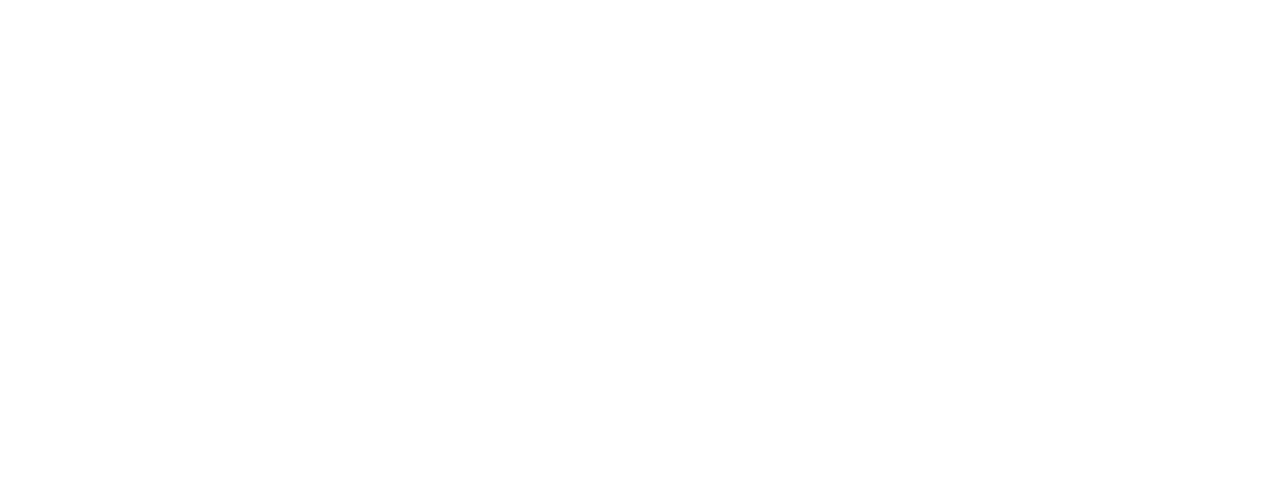
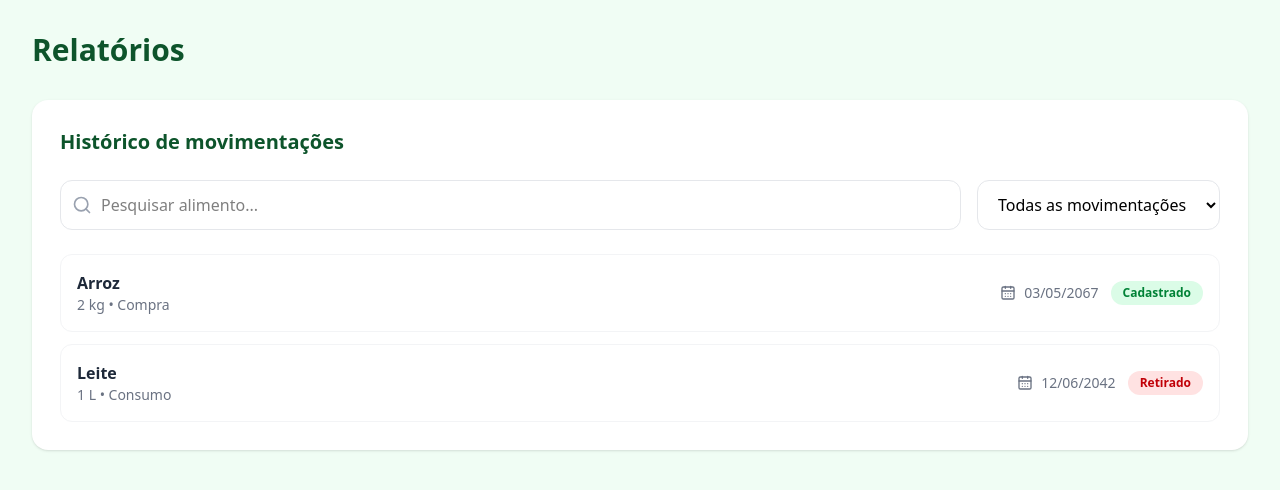
Before and after one commit to Eduardo-Bucci/Geladeira_Inteligente, a Next.js app: page /relatorios in a window 1280 px wide. Shown: the top 490 px of the page. Built offline with nearby package versions, Linux system fonts and the light colour scheme.

Commit message:
parte do historico(falta mysql)

```diff
--- a/app/relatorios/page.tsx
+++ b/app/relatorios/page.tsx
@@ -1,8 +1,182 @@
+"use client"
+
+import { useMemo, useState } from "react"
+import { Search, CalendarDays, } from "lucide-react"
+
+type Movimentacao = {
+  id: number;
+  nome: string;
+  quantidade: number;
+  unidade: string;
+  tipo: "cadastro" | "retirada";
+  motivo: string;
+  data: string;
+};
+
+const teste: Movimentacao[] = [
+  {
+    id: 1,
+    nome: "Arroz",
+    quantidade: 2,
+    unidade: "kg",
+    tipo: "cadastro",
+    motivo: "Compra",
+    data: "05-03-2067",
+  },
+  {
+    id: 2,
+    nome: "Leite",
+    quantidade: 1,
+    unidade: "L",
+    tipo: "retirada",
+    motivo: "Consumo",
+    data: "06-12-2042",
+  },
+];
+
 export default function Relatorios() {
+  const [movimentacoes, setMovimentacoes] =
+    useState<Movimentacao[]>(teste);
+
+  const [pesquisa, setPesquisa] = useState("");
+  const [filtro, setFiltro] = useState("todos");
+
+  const cadastrados = movimentacoes.filter(
+    (item) => item.tipo === "cadastro"
+  ).length;
+
+  const retirados = movimentacoes.filter(
+    (item) => item.tipo === "retirada"
+  ).length;
+
+  const movimentacoesFiltradas = useMemo(() => {
+    return movimentacoes.filter((item) => {
+      const correspondeNome = item.nome
+        .toLowerCase()
+        .includes(pesquisa.toLowerCase());
+
+      const correspondeTipo =
+        filtro === "todos" || item.tipo === filtro;
+
+      return correspondeNome && correspondeTipo;
+    });
+  }, [movimentacoes, pesquisa, filtro]);
+
+  function formatarData(data: string) {
+    return new Date(data).toLocaleString("pt-BR", {
+      day: "2-digit",
+      month: "2-digit",
+      year: "numeric",
+    });
+  }
 
   return (
-    <>
+    <main className="min-h-screen w-full bg-green-50 p-4 md:p-8">
+      <div className="mx-auto max-w-7xl space-y-8">
 
-    </>
+
+        <div>
+          <h1 className="text-3xl font-bold text-green-900">
+            Relatórios
+          </h1>
+        </div>
+
+        {/* parte do historico */}
+        <section className="rounded-2xl bg-white p-5 shadow-sm md:p-7">
+
+          <div className="mb-6 flex items-center gap-3">
+
+            <h2 className="text-xl font-bold text-green-900">
+              Histórico de movimentações
+            </h2>
+          </div>
+
+          {/* os filtros */}
+          <div className="mb-6 flex flex-col gap-4 md:flex-row">
+
+            <div className="relative flex-1">
+              <Search
+                className="absolute left-3 top-1/2 -translate-y-1/2 text-gray-400"
+                size={20}
+              />
+
+              <input
+                type="text"
+                placeholder="Pesquisar alimento..."
+                value={pesquisa}
+                onChange={(e) => setPesquisa(e.target.value)}
+                className="w-full rounded-xl border border-gray-200 py-3 pl-10 pr-4 outline-none focus:border-green-600"
+              />
+            </div>
+
+            <select
+              value={filtro}
+              onChange={(e) => setFiltro(e.target.value)}
+              className="rounded-xl border border-gray-200 bg-white px-4 py-3 outline-none focus:border-green-600"
+            >
+              <option value="todos">Todas as movimentações</option>
+              <option value="cadastro">Cadastrados</option>
+              <option value="retirada">Retirados</option>
+            </select>
+
+          </div>
+
+          {/* parte da lista */}
+          <div className="space-y-3">
+
+            {movimentacoesFiltradas.length > 0 ? (
+              movimentacoesFiltradas.map((item) => (
+                <div
+                  key={item.id}
+                  className="flex flex-col justify-between gap-4 rounded-xl border border-gray-100 p-4 transition hover:bg-green-50 md:flex-row md:items-center"
+                >
+                  <div className="flex items-center gap-4">
+
+                    <div>
+                      <h3 className="font-semibold text-gray-800">
+                        {item.nome}
+                      </h3>
+
+                      <p className="text-sm text-gray-500">
+                        {item.quantidade} {item.unidade} • {item.motivo}
+                      </p>
+                    </div>
+
+                  </div>
+
+                  <div className="flex flex-wrap items-center gap-3 md:justify-end">
+
+                    <div className="flex items-center gap-2 text-sm text-gray-500">
+                      <CalendarDays size={16} />
+                      {formatarData(item.data)}
+                    </div>
+
+                    <span
+                      className={`rounded-full px-3 py-1 text-xs font-semibold ${
+                        item.tipo === "cadastro"
+                          ? "bg-green-100 text-green-700"
+                          : "bg-red-100 text-red-700"
+                      }`}
+                    >
+                      {item.tipo === "cadastro"
+                        ? "Cadastrado"
+                        : "Retirado"}
+                    </span>
+
+                  </div>
+                </div>
+              ))
+            ) : (
+              <div className="py-12 text-center text-gray-500">
+                Nenhuma movimentação encontrada.
+              </div>
+            )}
+
+          </div>
+
+        </section>
+
+      </div>
+    </main>
   );
 }
```
